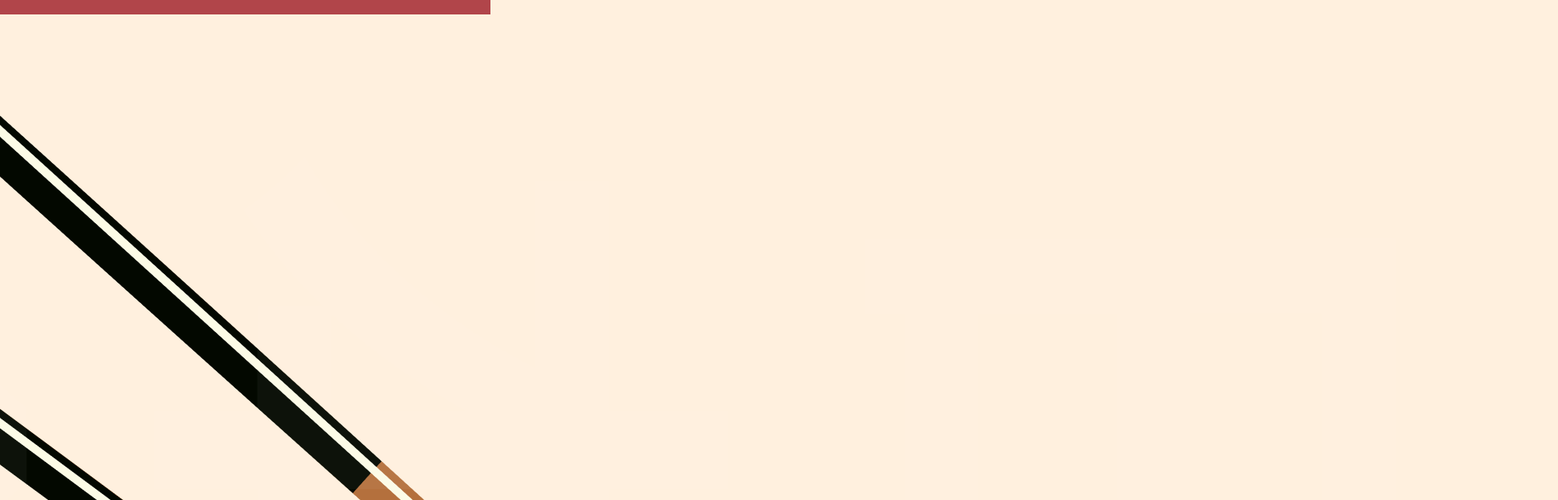
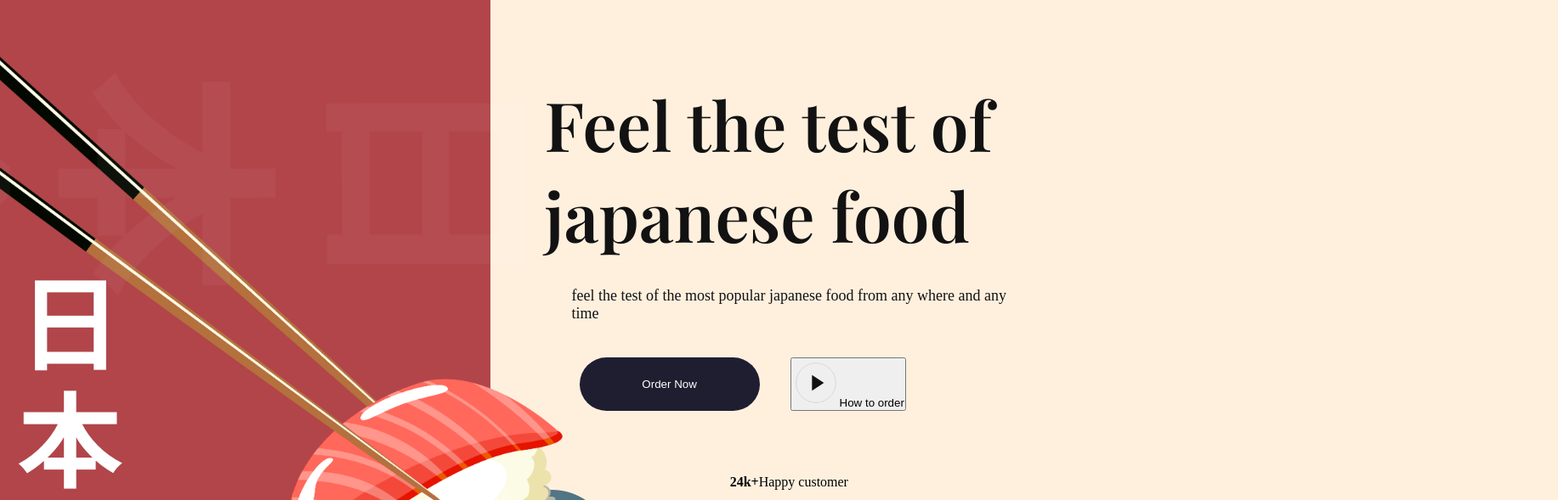
Before and after one commit to NiharPanda23/sushi, a website built with Vite: page index.html in a window 1280 px wide. Shown: the part 55-644 px from the top of the page at 85% size, 1833 px wide, since content can reach past the window. Built offline with nearby package versions, Linux system fonts and the light colour scheme.

Commit message:
hero section css completed

```diff
--- a/css/sections/hero.css
+++ b/css/sections/hero.css
@@ -0,0 +1,83 @@
+.hero{
+    display: flex;
+    min-height: calc(100vh - 74px);
+    overflow: hidden;
+}
+.hero-image{
+    flex: 1;
+    display: flex;
+    flex-direction: column;
+
+    position: relative;
+    z-index: 5;
+}
+
+.hero-image img{
+    width: 120%;
+    height: 100%;
+    object-fit: contain;
+}
+
+.hero-image__overlay{
+    position: absolute;
+    inset: 0;
+    width: 100%;
+    background-color: var(--primary-color);
+    z-index: -1;
+}
+.hero-image h2{
+    position: absolute;
+    bottom: 0;
+    padding: 20px;
+
+    font-family: var(--playfair-display);
+    font-size: 120px;
+    line-height: 138px;
+    font-weight: 700;
+    color: #fff;
+}
+.hero-content{
+    flex: 1.22;
+    display: flex;
+    justify-content: space-between;
+    flex-direction: column;
+}
+.hero-content-info{
+    padding: 64px;
+    flex: 1;
+    display: flex;
+    justify-content: center;
+    flex-direction: column;
+}
+
+.hero-content-info h1{
+    font-size: 80px;
+    font-weight: 600;
+    font-family: var(--playfair-display);
+    color: var(--secondary-color);
+}
+
+.hero-content-info p{
+    margin: 32px 0 0 32px;
+    font-family: var(--plus-jakarta-display-sans);
+    color: var(--secondary-color);
+    font-size: 18px;
+    font-weight: 400;
+}
+.hero-content__buttons{
+    margin: 41px 0 0 41px;
+
+    display: flex;
+    flex-wrap: wrap;
+    gap: 36px;
+}
+
+.hero-content__order-button{
+    padding: 20px;
+    border-radius: 36px;
+    min-width: 212px;
+    outline: none;
+    border: none;
+    background-color: var(--black-400);
+    color: #fff;
+}
--- a/index.html
+++ b/index.html
@@ -38,6 +38,26 @@
                 </h2>
                 <div class="hero-image__overlay"></div>
             </div>
+            <div class="hero-content">
+                <div class="hero-content-info">
+                    <h1>Feel the test of japanese food</h1>
+                    <p>feel the test of the most popular japanese food from any where and any time</p>
+                    <div class="hero-content__buttons">
+                        <button class="hero-content__order-button">Order Now</button>
+                        <button class="hero-content__play-buttons"><img src="./assets/play-circle.svg" alt="paly">How to order</button>
+                    </div>
+                </div>
+                <div class="hero-content__testimonial">
+                    <div class="hero-content__customer flex-center">
+                        <h4>24<span>k+</span></h4>
+                        <p>Happy customer</p>
+                    </div>
+                    <div class="hero-content__review">
+                        <img src="./assets/user.png" alt="user"/>
+                        <p>"This is the best japanese food delivery Service that ever existed."</p>
+                    </div>
+                </div>
+            </div>
         </section>
 
         <script src="js/script.js"></script>
```
Also changed, not shown: css/sections/about.css (added), css/sections/footer.css (added), css/sections/popular.css (added), css/sections/subscribe.css (added), css/sections/trending.css (added).
